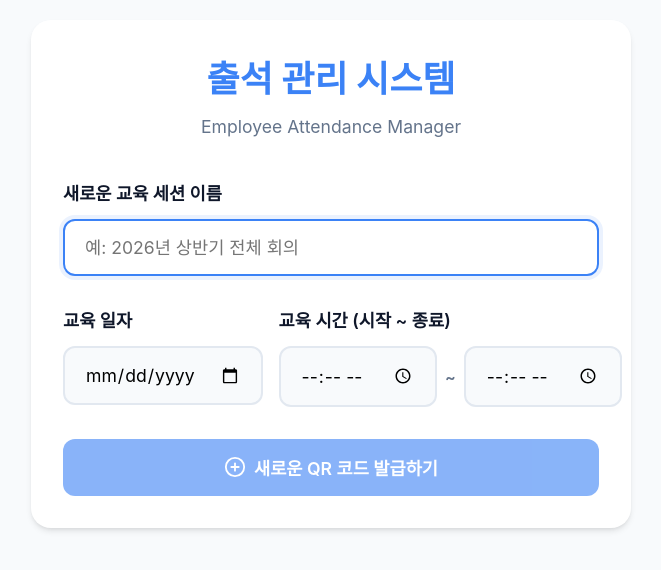
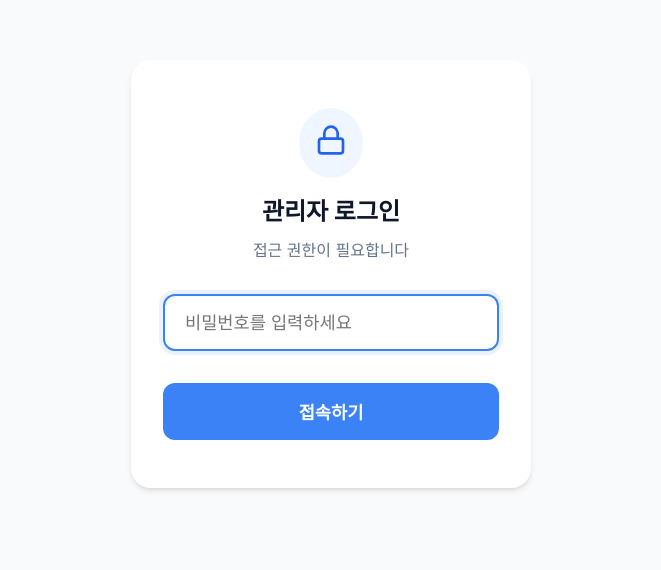
Before and after one commit to insachongmu778-sketch/attendance-app, a React (Vite) app: page /admin in a window 1280 px wide. Shown: the part 126-696 px from the top of the page, without its empty margins (309-970 px from the left). Built offline with nearby package versions, Linux system fonts and the light colour scheme.

Commit message:
Add files via upload

```diff
--- a/src/pages/AdminPage.jsx
+++ b/src/pages/AdminPage.jsx
@@ -1,10 +1,23 @@
 import React, { useState, useEffect } from 'react';
 import QRCode from 'react-qr-code';
-import { PlusCircle, ArrowLeft, Download } from 'lucide-react';
+import { PlusCircle, ArrowLeft, Download, Lock } from 'lucide-react';
 import html2canvas from 'html2canvas';
 import './AdminPage.css';
 
 export default function AdminPage() {
+  const [isAuthenticated, setIsAuthenticated] = useState(() => {
+    const authTime = sessionStorage.getItem('admin_auth_time');
+    if (!authTime) return false;
+    const isExpired = Date.now() - parseInt(authTime, 10) > 10 * 60 * 1000; // 10분 초과 시
+    if (isExpired) {
+      sessionStorage.removeItem('admin_auth_time');
+      return false;
+    }
+    return true;
+  });
+  const [passwordInput, setPasswordInput] = useState('');
+  const [loginError, setLoginError] = useState(false);
+
   const [sessionName, setSessionName] = useState('');
   const [sessionDate, setSessionDate] = useState('');
   const [sessionStartTime, setSessionStartTime] = useState('');
@@ -13,6 +26,22 @@ export default function AdminPage() {
 
   // 실제 출석 데이터 (Google Sheets 연동)
   const [attendees, setAttendees] = useState([]);
+
+  // 10분 타이머 체크 (자동 로그아웃)
+  useEffect(() => {
+    if (!isAuthenticated) return;
+
+    const checkAuthInterval = setInterval(() => {
+      const authTime = sessionStorage.getItem('admin_auth_time');
+      if (authTime && Date.now() - parseInt(authTime, 10) > 10 * 60 * 1000) {
+        setIsAuthenticated(false);
+        sessionStorage.removeItem('admin_auth_time');
+        alert("보안을 위해 로그인 후 10분이 지나 자동으로 로그아웃 되었습니다.");
+      }
+    }, 5000);
+
+    return () => clearInterval(checkAuthInterval);
+  }, [isAuthenticated]);
 
   // 5초마다 구글 시트에서 출석자 목록을 가져옵니다
   useEffect(() => {
@@ -49,6 +78,18 @@ export default function AdminPage() {
       if (intervalId) clearInterval(intervalId);
     };
   }, [activeSession]);
+
+  const handleLogin = (e) => {
+    e.preventDefault();
+    if (passwordInput === 'chaedu2026!') {
+      sessionStorage.setItem('admin_auth_time', Date.now().toString());
+      setIsAuthenticated(true);
+      setLoginError(false);
+      setPasswordInput(''); // 로그인 성공 시 비밀번호 입력창 초기화
+    } else {
+      setLoginError(true);
+    }
+  };
 
   const handleCreateSession = (e) => {
     e.preventDefault();
@@ -103,6 +144,42 @@ export default function AdminPage() {
       console.error("이미지 캡처 오류:", error);
     }
   };
+
+  if (!isAuthenticated) {
+    return (
+      <div className="admin-container">
+        <div className="card admin-card animate-fade-in" style={{ maxWidth: '400px', padding: '3rem 2rem' }}>
+          <div style={{ display: 'flex', flexDirection: 'column', alignItems: 'center', marginBottom: '2rem' }}>
+            <div style={{ backgroundColor: '#eff6ff', padding: '1rem', borderRadius: '50%', marginBottom: '1rem' }}>
+              <Lock size={32} color="#2563eb" />
+            </div>
+            <h2 style={{ margin: 0, color: '#0f172a' }}>관리자 로그인</h2>
+            <p style={{ color: '#64748b', marginTop: '0.5rem' }}>접근 권한이 필요합니다</p>
+          </div>
+
+          <form onSubmit={handleLogin}>
+            <div className="form-group">
+              <input
+                type="password"
+                className="form-input"
+                placeholder="비밀번호를 입력하세요"
+                value={passwordInput}
+                onChange={(e) => {
+                  setPasswordInput(e.target.value);
+                  setLoginError(false);
+                }}
+                autoFocus
+              />
+              {loginError && <p style={{ color: '#ef4444', fontSize: '0.875rem', marginTop: '0.5rem' }}>비밀번호가 일치하지 않습니다.</p>}
+            </div>
+            <button type="submit" className="btn-primary" style={{ width: '100%' }}>
+              접속하기
+            </button>
+          </form>
+        </div>
+      </div>
+    );
+  }
 
   return (
     <div className="admin-container">
```
